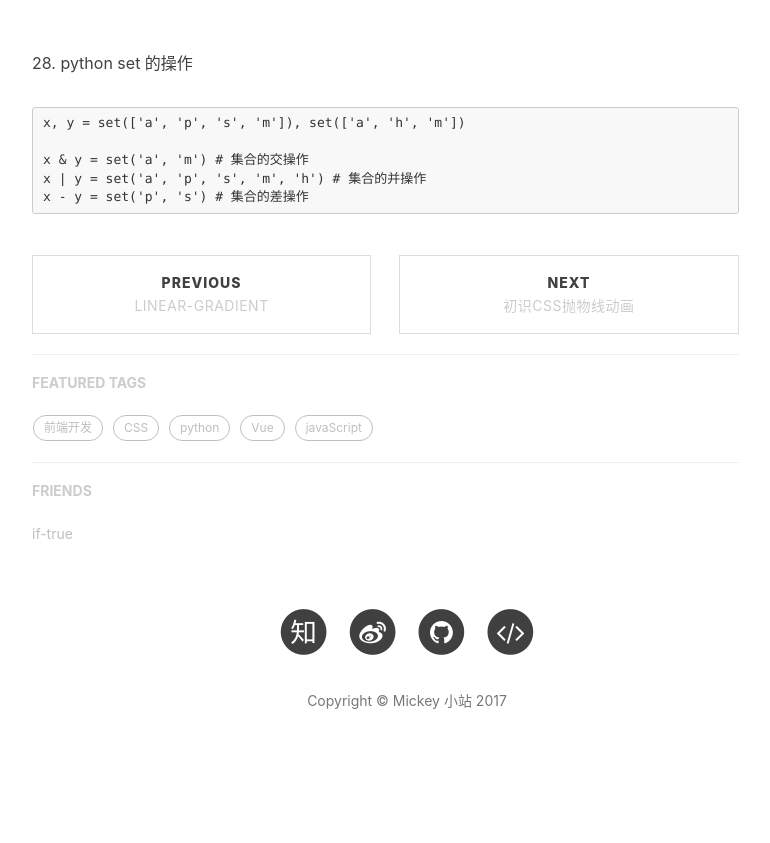
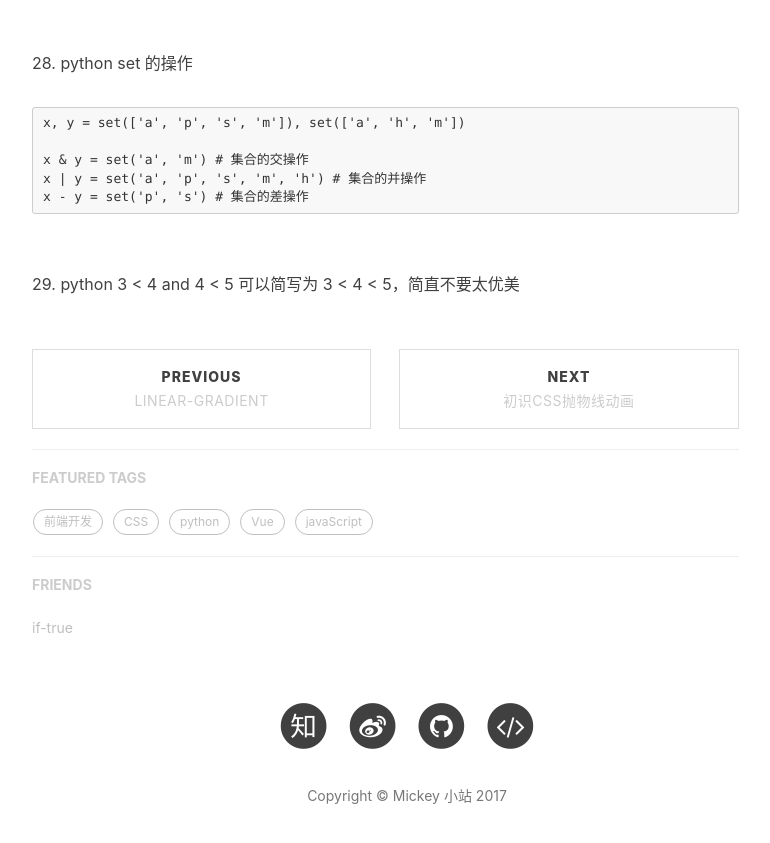
Before and after one commit to mickey0524/mickey0524.github.io, a Jekyll site: the page built from _posts/2017-08-05-begin-python.md, in a window 1280 px wide and 900 px high, scrolled down 6489 px. Shown: the top 843 px of the window, without its empty margins (233-1003 px from the left). Built offline with Jekyll 4.4.1, drawn with Linux system fonts in a browser that asks for light colours; nearby versions of some CDN libraries; comment, search, counter and statistics services are not loaded; before the commit the page ends 7294 px from its top, so only the background shows below that.

Commit message:
feat(python): begin python增加 3 < 4 < 5这样的写法

````diff
--- a/_posts/2017-08-05-begin-python.md
+++ b/_posts/2017-08-05-begin-python.md
@@ -216,3 +216,5 @@ x & y = set('a', 'm') # 集合的交操作
 x | y = set('a', 'p', 's', 'm', 'h') # 集合的并操作
 x - y = set('p', 's') # 集合的差操作
 ```
+
+<br>29. python 3 < 4 and 4 < 5 可以简写为 3 < 4 < 5，简直不要太优美
````
